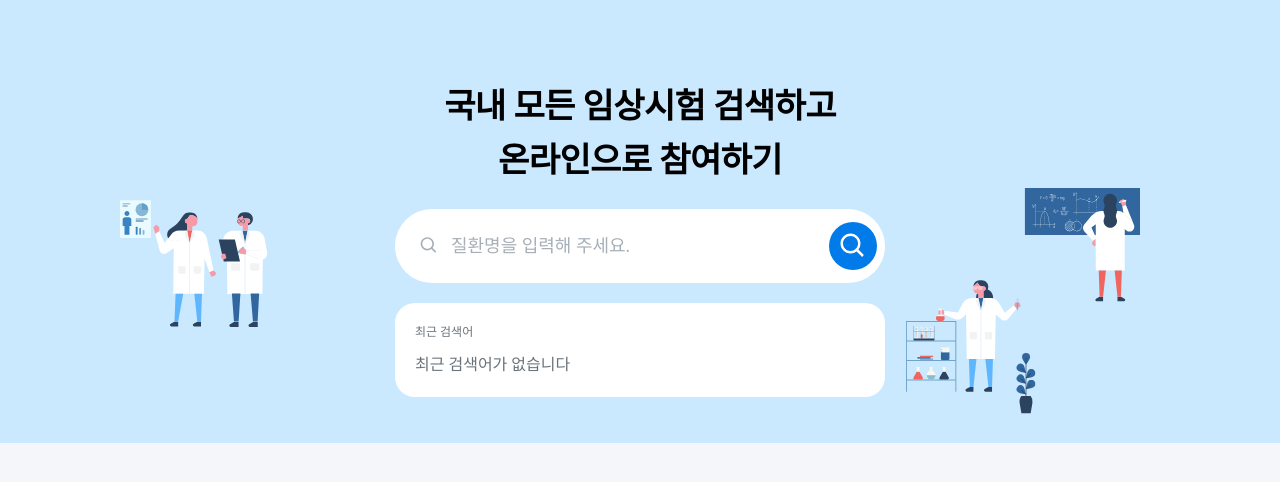
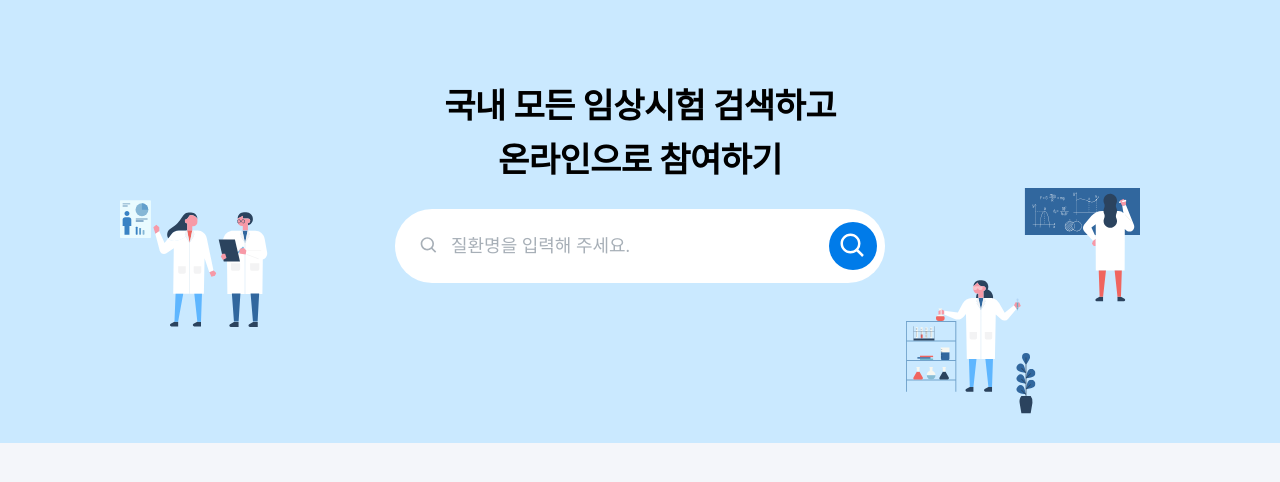
Before and after one commit to rjsej12/wanted-2nd, a React (Vite) app: page / in a window 1280 px wide. Shown: the top 482 px of the page. Built offline with nearby package versions, Linux system fonts and the light colour scheme.

Commit message:
[FIX] : 테스트용 코드 삭제

```diff
--- a/src/components/Search/index.tsx
+++ b/src/components/Search/index.tsx
@@ -85,20 +85,14 @@ export default function Search() {
             toggleSearchMode={toggleSearchMode}
             onChangeSearchInput={onChangeSearchInput}
           />
-          {/* {isSearchMode && (
+          {isSearchMode && (
             <SearchDropDown
               keyword={keyword}
               relatedWords={relatedWords}
               listIndex={listIndex}
               scrollRef={scrollRef}
             />
-          )} */}
-          <SearchDropDown
-            keyword={keyword}
-            relatedWords={relatedWords}
-            listIndex={listIndex}
-            scrollRef={scrollRef}
-          />
+          )}
         </S.InputWrapper>
       </S.Container>
     </S.MainWrapper>
```
